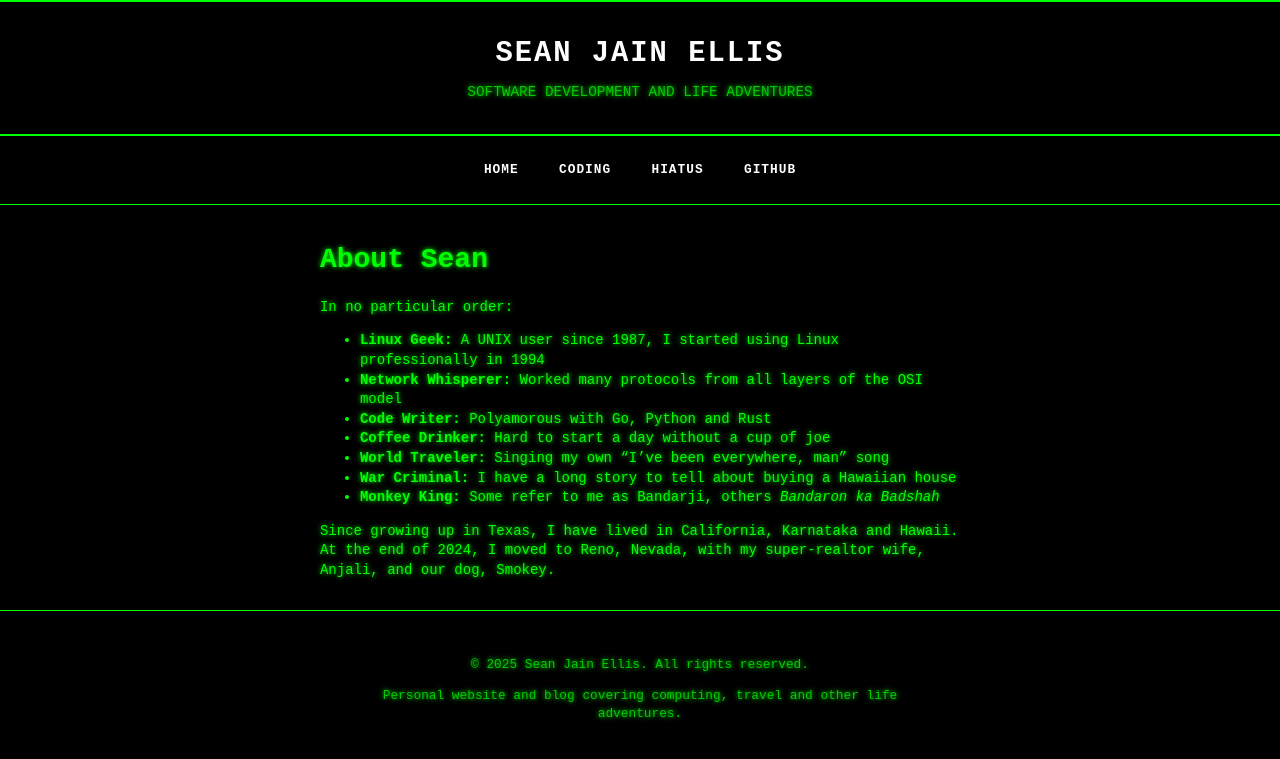
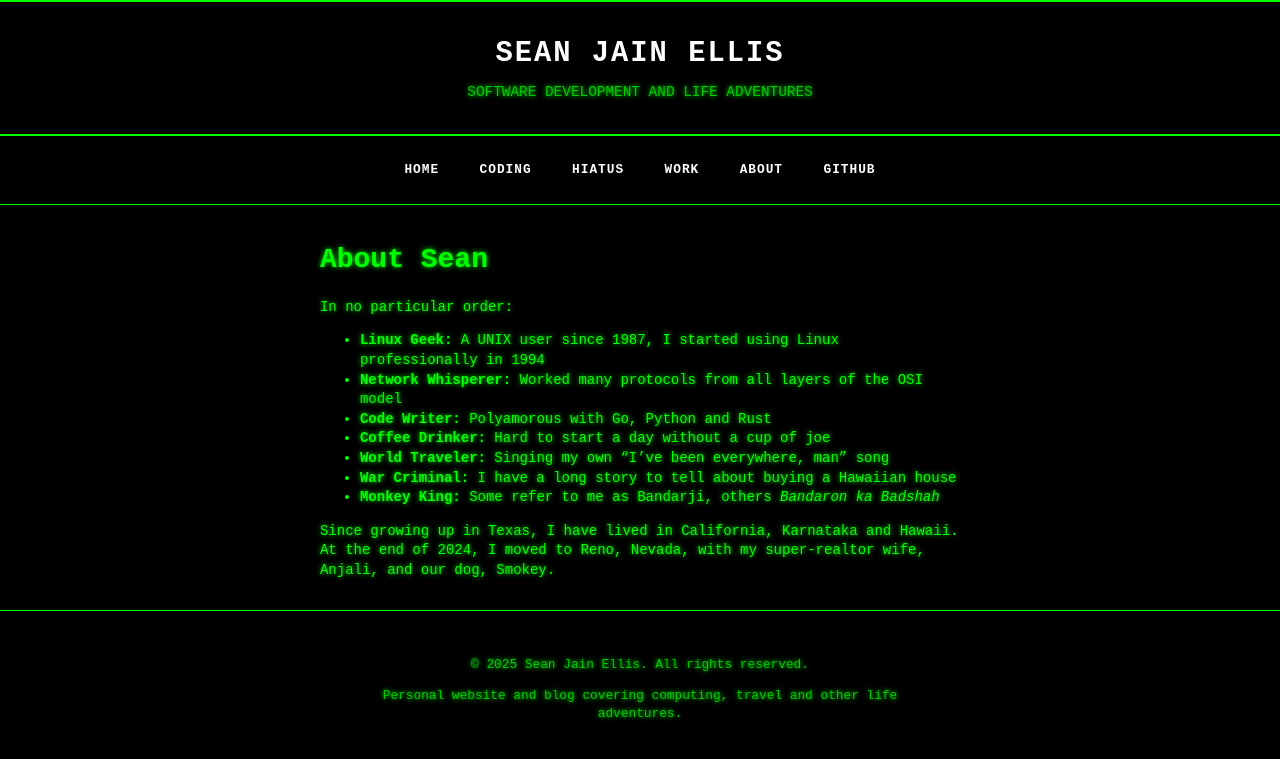
Before and after one commit to bandarji/bandarji.github.io, a Jekyll site: the page built from about.md, in a window 1280 px wide. Shown: the top 759 px of the page. Built offline with Jekyll 4.4.1, drawn with Linux system fonts in a browser that asks for light colours; our own code applies the rules of GitHub Pages for plain Markdown files.

Commit message:
Correct links

```diff
--- a/_layouts/default.html
+++ b/_layouts/default.html
@@ -42,6 +42,8 @@
             <a href="{{ '/' | relative_url }}">Home</a>
             <a href="{{ '/coding/' | relative_url }}">Coding</a>
             <a href="{{ '/hiatus/' | relative_url }}">Hiatus</a>
+            <a href="{{ 'work.md' | relative_url }}">Work</a>
+            <a href="{{ 'about.md' | relative_url }}">About</a>
             {% if site.github %}
             <a href="{{ site.github }}" target="_blank">GitHub</a>
             {% endif %}
```
